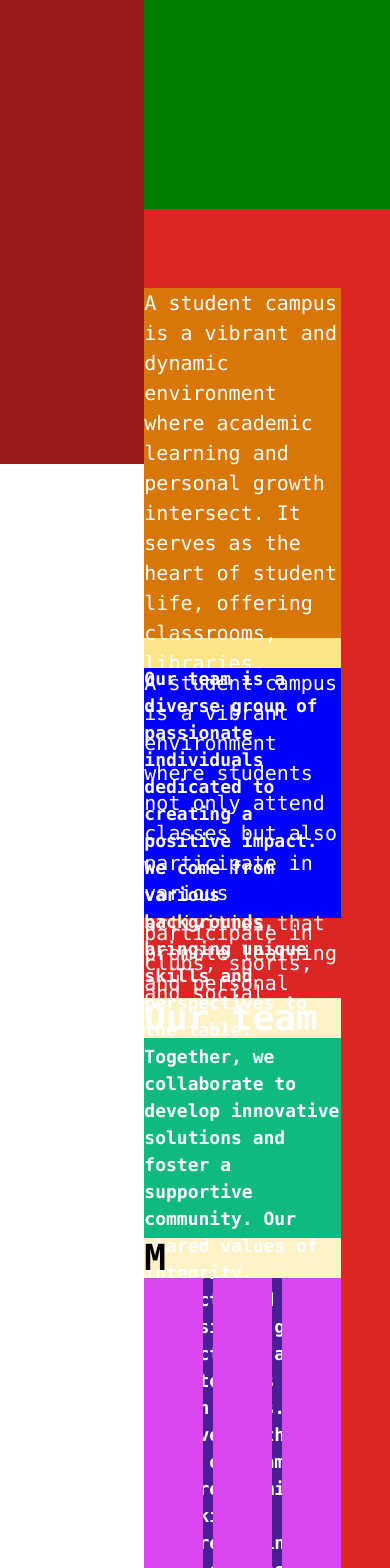
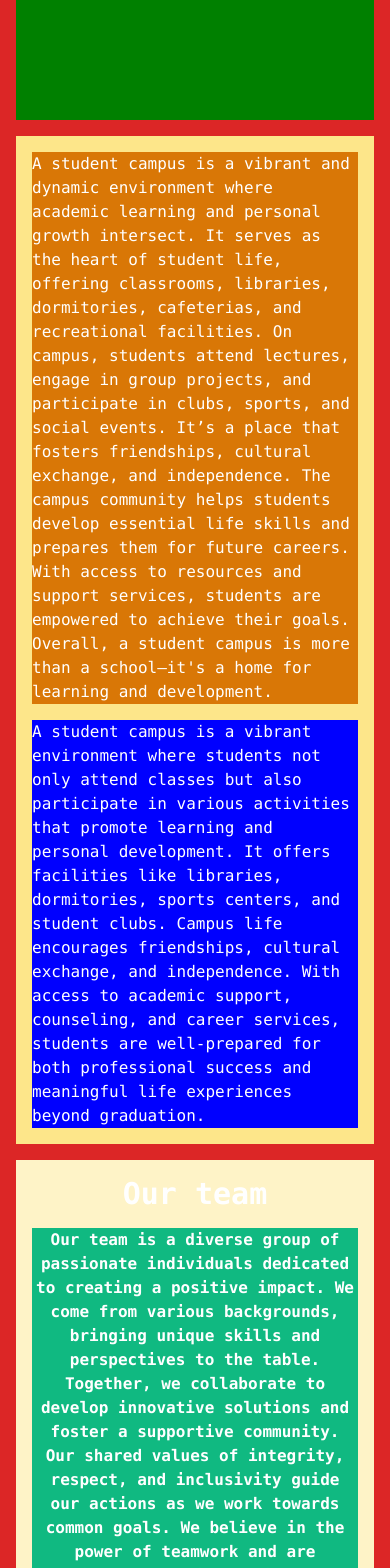
Before and after one commit to vanK1/Bitxbase, a React (Vite) app: page /about in a window 390 px wide. Shown: the part 380-1948 px from the top of the page. Built offline with nearby package versions, Linux system fonts and the light colour scheme.

Commit message:
CreateEvent

```diff
--- a/src/AboutFolder/About.jsx
+++ b/src/AboutFolder/About.jsx
@@ -3,19 +3,19 @@ import React from "react";
 function About() {
   return (
     <>
-      <div className="h-[100vh] bg-[#161616]">
-        <div className="grid grid-cols-[37%_63%]">
-          <div className="bg-red-800 h-screen sticky top-0"></div>
+      <div className="min-h-screen bg-[#161616]">
+        <div className="grid grid-cols-1 md:grid-cols-[37%_63%]">
+          <div className="bg-red-800 min-h-[200px] md:h-screen sticky top-0"></div>
           <div className="h-full bg-blue-700">
-            <div className="h-[300vh] bg-red-600 overflow-y-auto flex flex-col justify-between">
-              <h1 className="text-4xl text-white font-bold mt-[70px] font-mono">
+            <div className="min-h-screen md:h-[300vh] bg-red-600 overflow-y-auto flex flex-col justify-between p-4 md:p-0">
+              <h1 className="text-3xl md:text-4xl text-white font-bold mt-8 md:mt-[70px] font-mono text-center md:text-left">
                 About Us
               </h1>
-              <div className="h-[400px] w-[100%] bg-[green]"></div>
+              <div className="h-[200px] md:h-[400px] w-full bg-[green] my-4"></div>
 
-              <div className="h-[630px] w-[80%] bg-amber-200 flex flex-col justify-between">
-                <div className="bg-amber-600 h-[350px]">
-                  <p className="text-[20px] text-white font-mono ">
+              <div className="min-h-[400px] md:h-[630px] w-full md:w-[80%] bg-amber-200 flex flex-col justify-between mx-auto mb-4 p-4 md:p-0">
+                <div className="bg-amber-600 min-h-[200px] md:h-[350px] flex items-center">
+                  <p className="text-[16px] md:text-[20px] text-white font-mono ">
                     A student campus is a vibrant and dynamic environment where
                     academic learning and personal growth intersect. It serves
                     as the heart of student life, offering classrooms,
@@ -31,8 +31,8 @@ function About() {
                     for learning and development.
                   </p>
                 </div>
-                <div className="bg-[blue] h-[250px]">
-                  <p className="text-[20px] text-white font-mono">
+                <div className="bg-[blue] min-h-[120px] md:h-[250px] flex items-center mt-4 md:mt-0">
+                  <p className="text-[16px] md:text-[20px] text-white font-mono">
                     A student campus is a vibrant environment where students not
                     only attend classes but also participate in various
                     activities that promote learning and personal development.
@@ -46,12 +46,12 @@ function About() {
                 </div>
               </div>
 
-              <div className="h-[80vh] w-[80%] bg-amber-100">
-                <h1 className="font-mono text-4xl font-bold text-white">
+              <div className="min-h-[400px] md:h-[80vh] w-full md:w-[80%] bg-amber-100 mx-auto mb-4 p-4 md:p-0">
+                <h1 className="font-mono text-3xl md:text-4xl font-bold text-white text-center md:text-left">
                   Our team
                 </h1>
-                <div className="h-[200px] bg-emerald-500 flex justify-center items-center ">
-                  <p className="font-mono text-[18px] font-bold text-white">
+                <div className="min-h-[100px] md:h-[200px] bg-emerald-500 flex justify-center items-center my-4">
+                  <p className="font-mono text-[16px] md:text-[18px] font-bold text-white text-center">
                     Our team is a diverse group of passionate individuals
                     dedicated to creating a positive impact. We come from
                     various backgrounds, bringing unique skills and perspectives
@@ -63,14 +63,15 @@ function About() {
                     the lives of those we serve.
                   </p>
                 </div>
-                <h1 className="font-mono text-4xl font-bold">M</h1>
-                <div className="h-[300px] bg-violet-900 grid grid-cols-3 gap-[10px]">
-                  <div className="bg-fuchsia-500"></div>
-                  <div className="bg-fuchsia-500"></div>
-                  <div className="bg-fuchsia-500"></div>
+                <h1 className="font-mono text-3xl md:text-4xl font-bold text-center md:text-left">M</h1>
+                <div className="min-h-[100px] md:h-[300px] bg-violet-900 grid grid-cols-1 md:grid-cols-3 gap-2 md:gap-[10px] mt-2">
+                  <div className="bg-fuchsia-500 min-h-[60px] md:min-h-0"></div>
+                  <div className="bg-fuchsia-500 min-h-[60px] md:min-h-0"></div>
+                  <div className="bg-fuchsia-500 min-h-[60px] md:min-h-0"></div>
                 </div>
               </div>
-              <div className="h-[400px] bg-lime-600"></div>
+
+              <div className="h-[200px] md:h-[400px] bg-lime-600"></div>
             </div>
           </div>
         </div>
```
